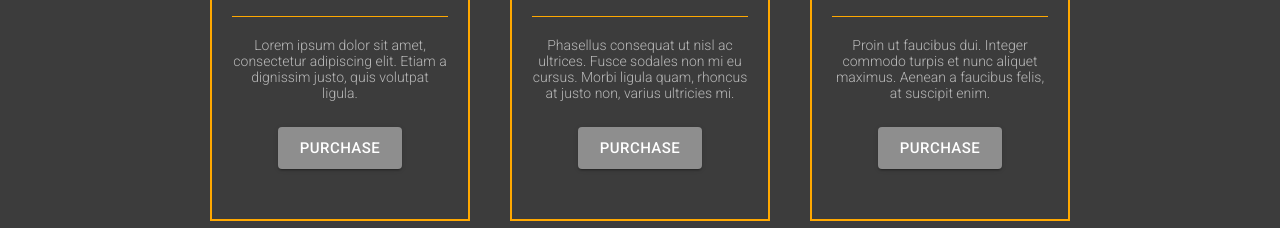
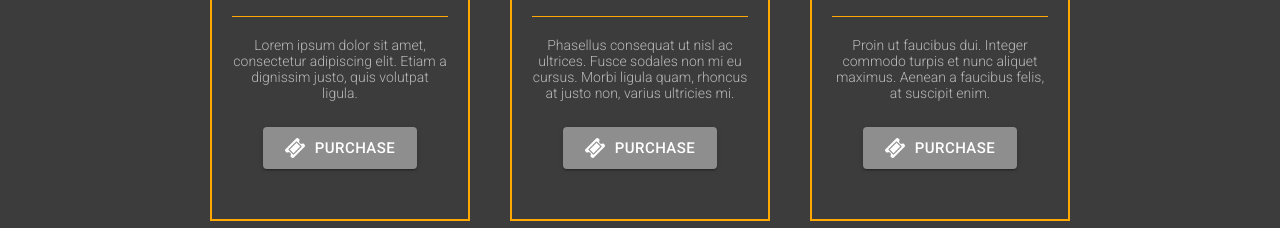
Before and after one commit to yazindu/the_venue, a React (Vite) app: page / in a window 1280 px wide. Shown: the part 2500-2728 px from the top of the page. Built offline with nearby package versions, Linux system fonts and the light colour scheme; the HTML template or start-up script is replaced by a standard one.

Commit message:
Added throwaway variable to get rid of is declared but never read error.

```diff
--- a/src/components/pricing/index.tsx
+++ b/src/components/pricing/index.tsx
@@ -11,7 +11,7 @@ export const Pricing = () => {
     }
 
     const showBoxes = () => (
-        pricesState.prices.map((box, index) => (
+        pricesState.prices.map((_, index) => (
             <Zoom key={index + Date()} className={'pricing_item'} delay={pricesState.delay[index]}>
                 <div className={'pricing_inner_wrapper'}>
                     <div className={'pricing_title'}>
@@ -22,7 +22,7 @@ export const Pricing = () => {
                         {pricesState.desc[index]}
                     </div>
                     <div className={'pricing_buttons'}>
-                        <MyButton text={'Purchase'} link={pricesState.linkTo[index]} size={'large'} iconTicket={false}/>
+                        <MyButton text={'Purchase'} link={pricesState.linkTo[index]} size={'large'} iconTicket={true}/>
                     </div>
                 </div>
             </Zoom>
```
